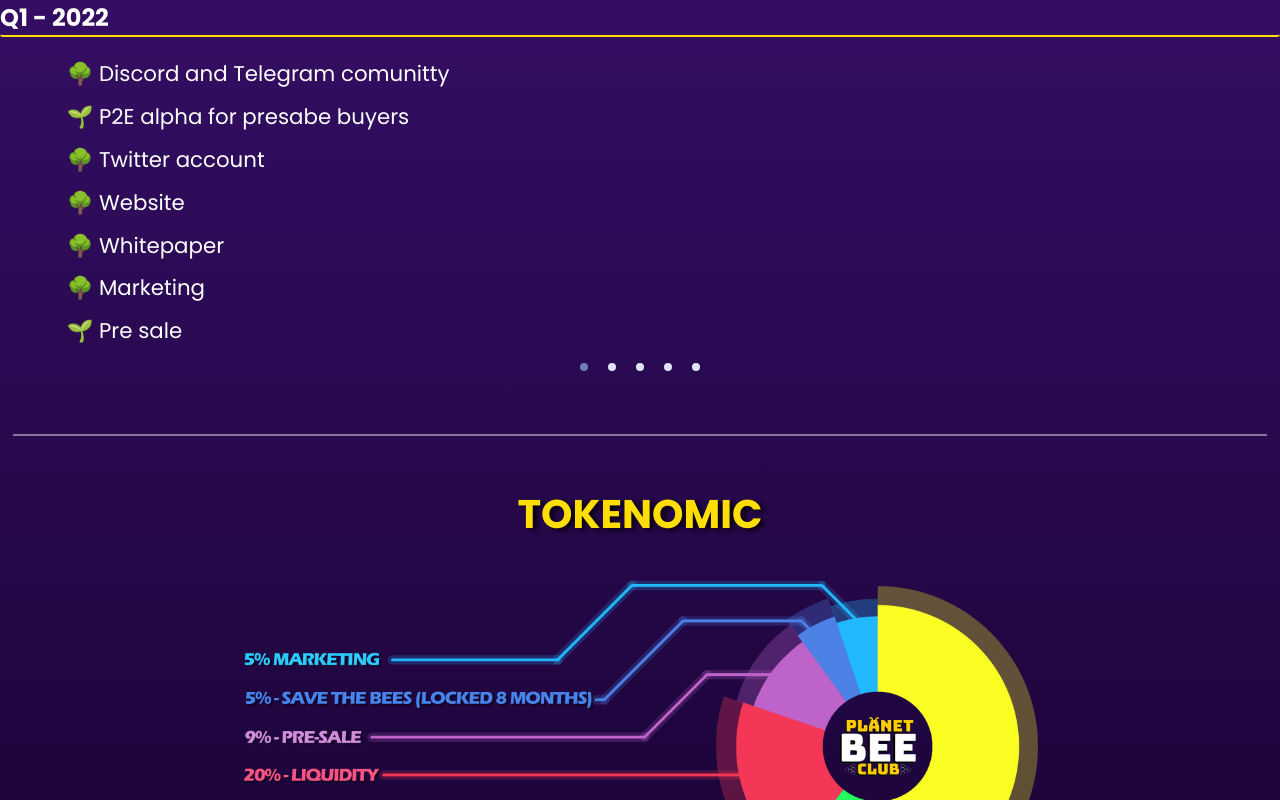
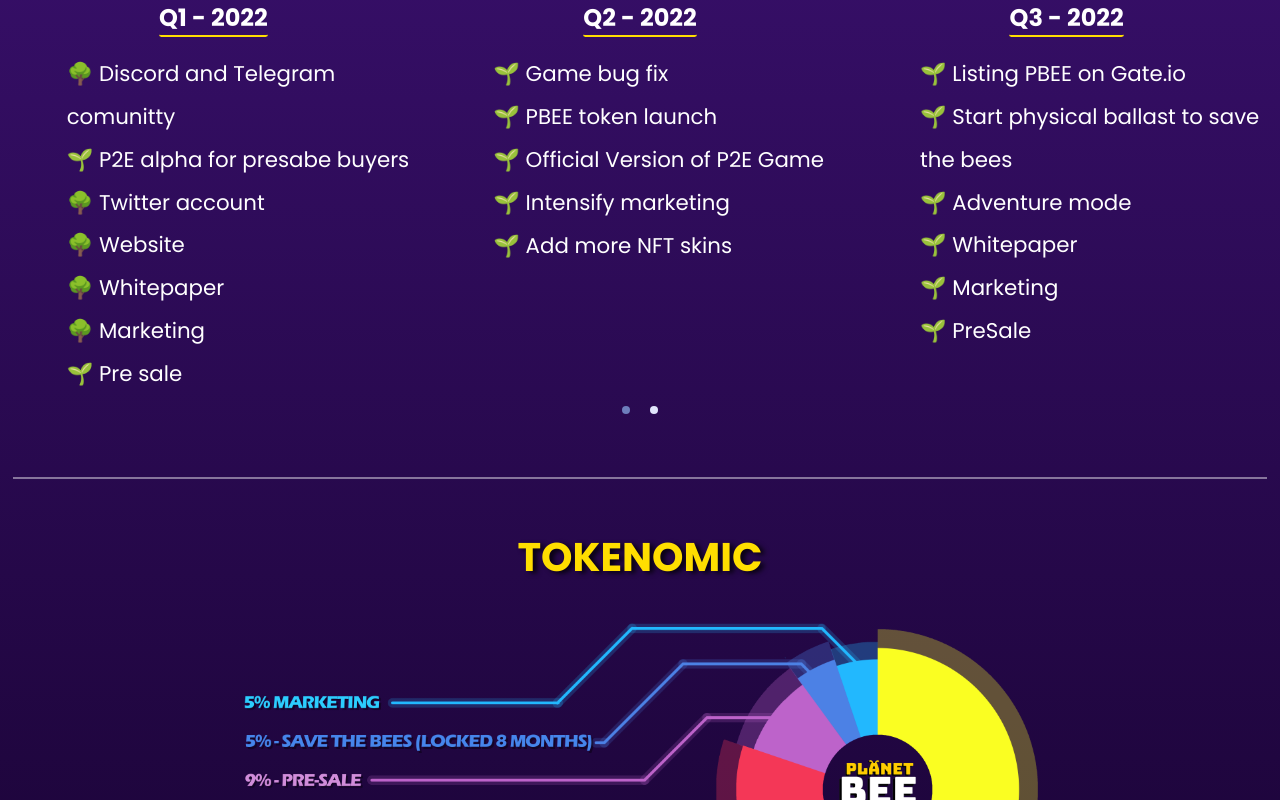
Before and after one commit to wevertonmata/planet-bee, a React (Create React App) app: page / in a window 1280 px wide. Shown: the part 2952-3752 px from the top of the page. Built offline with nearby package versions, Linux system fonts and the light colour scheme.

Commit message:
responsive-carousel-h2

```diff
--- a/src/pages/home/index.tsx
+++ b/src/pages/home/index.tsx
@@ -202,7 +202,7 @@
       <section id="roadmap">
          <h1>ROADMAP</h1>
          <div className="area roadmap-area">
-            <AliceCarousel innerWidth={2} mouseTracking items={items} responsive={responsive} controlsStrategy="default,alternative" disableButtonsControls />
+            <AliceCarousel  mouseTracking items={items} responsive={responsive} controlsStrategy="default,alternative" disableButtonsControls />
          </div>
       </section>
       <hr/>
--- a/src/pages/home/styles.ts
+++ b/src/pages/home/styles.ts
@@ -180,9 +180,10 @@
 
     h2{
         color: #fff;
-        //align-self: center;
+        align-self: center;
         border-bottom: 0.1em solid #ffde00;
         border-radius: 0.1em;
+
     }
 
     .ul-roadmap {
```
